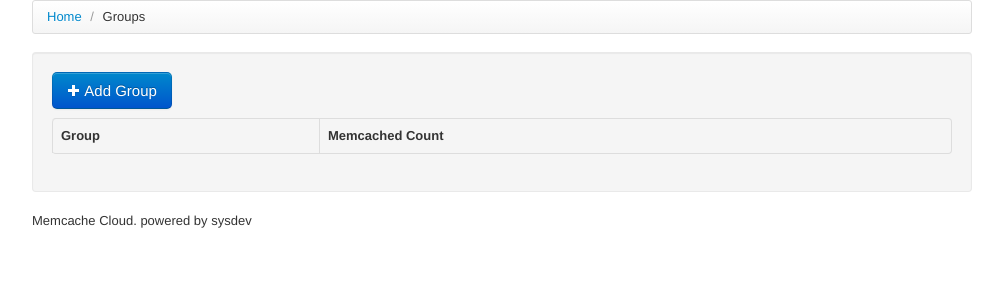
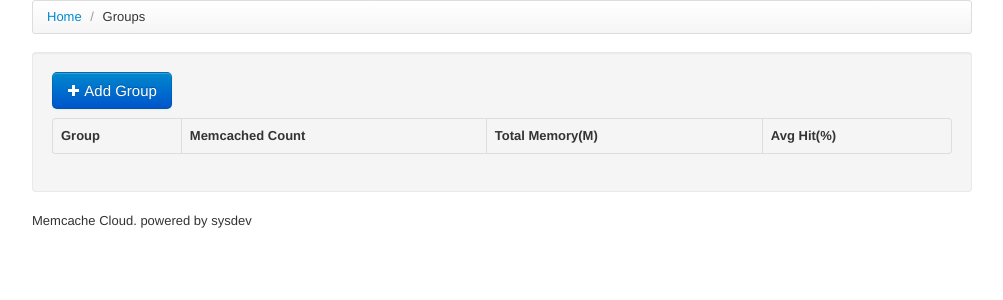
Before and after one commit to mingshi/memcached-cloud, a Flask app: page /groups in a window 1280 px wide. Shown: the part 60-360 px from the top of the page, without its empty margins (138-1141 px from the left). Run offline with Flask 2, Linux system fonts and the light colour scheme; data that the repository does not hold is empty; some libraries are stand-ins or nearby versions.

Commit message:
add groups avg hitraio

```diff
--- a/mc/templates/mc/groups_index.html
+++ b/mc/templates/mc/groups_index.html
@@ -16,13 +16,15 @@
     </p>
     <table class="table table-bordered table-striped">
         <thead>
-            <tr><th>Group</th><th>Memcached Count</th></tr>
+            <tr><th>Group</th><th>Memcached Count</th><th>Total Memory(M)</th><th>Avg Hit(%)</th></tr>
         </thead>
         <tbody>
         {% for group in groups %}
         <tr>
             <td><a href="/memcacheds-{{ group.Groups.id }}">{{ group.Groups.name }}</a></td>
             <td>{{ group.memcached_count }}</td>
+            <td>{% if group.group_total_memory %}{{ group.group_total_memory }}{% else %}0{% endif %}</td>
+            <td>{{ stats_hit[group.Groups.id]['hit'] }}</td>
         </tr>
         {% endfor %}
     </tbody>
--- a/mc/templates/mc/memcached_add.html
+++ b/mc/templates/mc/memcached_add.html
@@ -56,7 +56,7 @@
                     <label class="control-label" for="param">Start Parameters</label>
                     <div class="controls">
                         <textarea id="param" name="param"></textarea>
-                        <p class="help-block">input your memcache start parameters</p><br />
+                        <p class="help-block">input your memcache start parameters,like: -p 11211 -m 16384</p><br />
                     </div>
                 </div>
                 <div class="controls">
--- a/mc/views/group.py
+++ b/mc/views/group.py
@@ -1,4 +1,5 @@
 from flask import Blueprint, render_template, request
+from cache.cache_server import Client
 from mc.db.db import db_session
 from mc.model import *
 import json
@@ -8,11 +9,30 @@ mod = Blueprint("group", __name__)
 @mod.route('/groups')
 def groups_index():
     from sqlalchemy import func
-    groups = db_session.query(Groups, func.count(Memcacheds.ip).label('memcached_count')) \
+    groups = db_session.query(Groups, func.sum(Memcacheds.memory).label('group_total_memory'),func.count(Memcacheds.ip).label('memcached_count')) \
         .outerjoin(Memcacheds, Memcacheds.group_id == Groups.id) \
         .group_by(Groups.id).all()
-
-    return  render_template('mc/groups_index.html', groups = groups)
+    stats_hit = {}
+    for group in groups :
+        group_get = 0
+        group_hit = 0
+        memcacheds = db_session.query(Memcacheds).filter_by(group_id = group.Groups.id).all()
+        for memcached in memcacheds :
+            try :
+                addr = memcached.ip + ":" + str(memcached.port)
+                client = Client([addr])
+                stats = client.get_stats()[0][1]
+                stats['cmd_get'] = int(stats['cmd_get'])
+                stats['get_hits'] = int(stats['get_hits'])
+            except Exception, e :
+                continue
+            group_get += int(stats['cmd_get'])
+            group_hit += float(stats['get_hits'])
+        if (group_get != 0) :
+            stats_hit[group.Groups.id] = {"hit": round(((group_hit / group_get) * 100),2)}
+        else :
+            stats_hit[group.Groups.id] = {"hit": "/"}
+    return  render_template('mc/groups_index.html', groups = groups, stats_hit = stats_hit)
 
 @mod.route('/group-add')
 def group_add():
```
